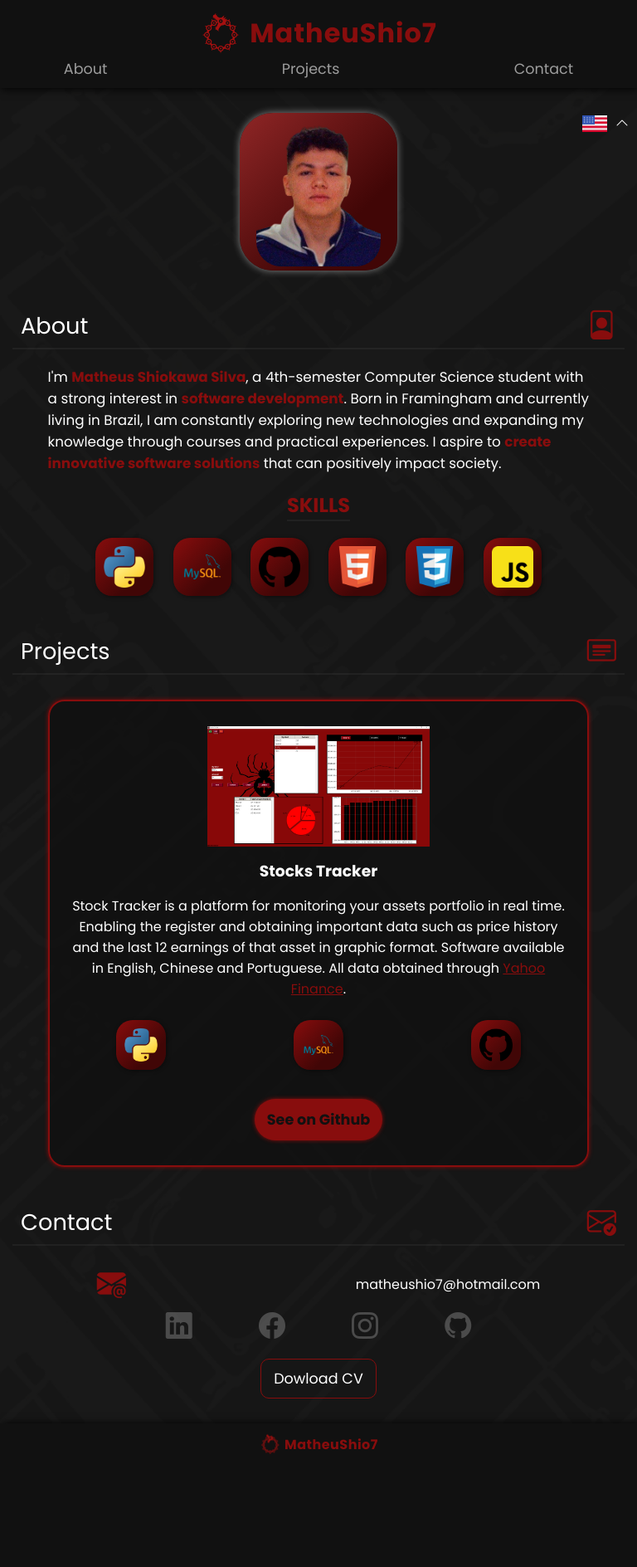
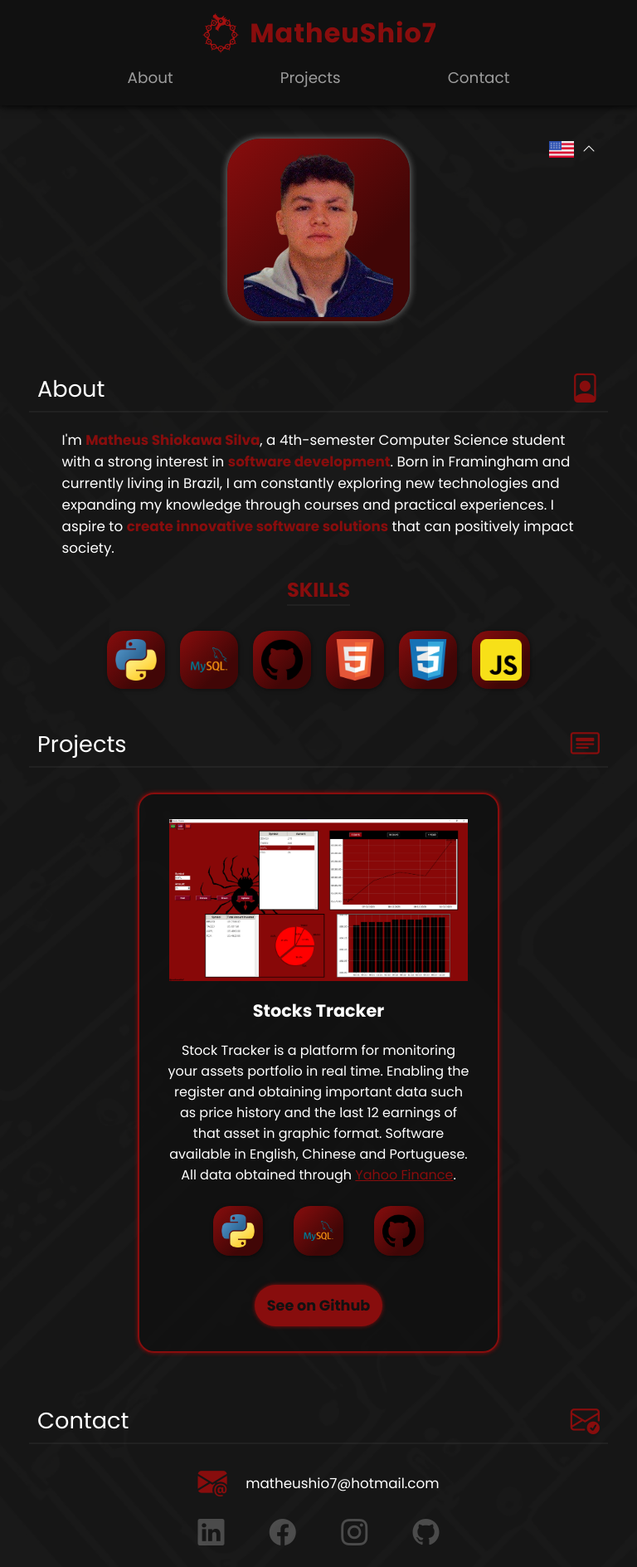
Before and after one commit to MatheuShio7/Portfolio, a plain HTML site: page index.html in a window 768 px wide. Shown: the top 1888 px of the page at 83% size. Before the commit the page ends 1765 px from the top, so only its background shows below. Drawn offline with nearby package versions, Linux system fonts and the light colour scheme.

Commit message:
commit 20

```diff
--- a/index.html
+++ b/index.html
@@ -75,7 +75,7 @@
                 <hr class="skills_hr">
             </div>
 
-            <div class="techs_div">
+            <div class="techs-container">
                 <div class="tech_border">
                     <img src="images/python.png" alt="Python" class="tech_logo">
                 </div>
--- a/styles/footer.css
+++ b/styles/footer.css
@@ -1,5 +1,5 @@
 footer {
-    background-color: rgb(17, 17, 17);
+    background-color: var(--grey_bg);
     box-shadow: 1px 1px 10px black;
 }
 
--- a/styles/header.css
+++ b/styles/header.css
@@ -1,5 +1,5 @@
 header {
-    background-color: rgb(17, 17, 17);
+    background-color: var(--grey_bg);
     box-shadow: 1px 1px 10px black;
 }
 
@@ -15,7 +15,7 @@ header {
 
 .logo h1 {
     letter-spacing: 0.03em;
-    color: #880d0d;
+    color: var(--red);
 }
 
 header ul {
--- a/styles/main.css
+++ b/styles/main.css
@@ -23,7 +23,7 @@ main {
     justify-content: center;
     align-items: center;
 
-    background: linear-gradient(135deg, #8f2626, #410606 70%);
+    background: linear-gradient(135deg, var(--red), var(--dark_red) 70%);
     border-radius: 40px;
     box-shadow: 0 0 10px rgba(255, 255, 255, 0.473);
     position: relative;
@@ -76,7 +76,7 @@ main {
 
     list-style: none;
 
-    background-color: rgb(17, 17, 17);
+    background-color: var(--grey_bg);
     border: 1px solid rgb(12, 12, 12);
     border-radius: 10px;
     color: rgba(255, 255, 255, 0.589);
@@ -141,7 +141,7 @@ main {
 .baseSection_head i {
     margin-right: 25px;
     font-size: 2.2em;
-    color: #880d0d;
+    color: var(--red);
 }
 
 .baseSection_hr {
@@ -155,7 +155,7 @@ main {
     align-items: center;
     margin-bottom: 20px;
     padding: 5px;
-    background: linear-gradient(135deg, #880d0d, #410606 70%);
+    background: linear-gradient(135deg, var(--red), var(--dark_red) 70%);
     border-radius: 20px;
     box-shadow: 1px 1px 5px rgba(0, 0, 0, 0.450);
 }
@@ -171,7 +171,7 @@ main {
 
 .about-section > p > span {
     font-weight: bolder;
-    color: #880d0d;
+    color: var(--red);
 }
 
 .about-section > .skills-head {
@@ -180,7 +180,7 @@ main {
     margin-block: 20px;
     text-transform: uppercase;
     text-align: center;
-    color: #880d0d;
+    color: var(--red);
 }
 
 .about-section > .skills-head > .skills_hr {
@@ -189,7 +189,7 @@ main {
     border: 1px solid rgba(255, 255, 255, 0.048);
 }
 
-.about-section > .techs_div {
+.about-section > .techs-container {
     display: flex;
     flex-flow: row wrap;
     justify-content: space-between;
@@ -197,12 +197,12 @@ main {
     margin: auto;
 }
 
-.techs_div > .tech_border {
+.techs-container > .tech_border {
     width: 70px;
     height: 70px;
 }
 
-.techs_div > .tech_border > .tech_logo {
+.techs-container > .tech_border > .tech_logo {
     width: 50px;
     height: 50px;
 }
@@ -227,8 +227,8 @@ main {
 
     background-color: rgba(12, 12, 12, 0.466);
     border-radius: 20px;
-    border: 2px solid #880d0d;
-    box-shadow: 0 0 5px #880d0d;
+    border: 2px solid var(--red);
+    box-shadow: 0 0 5px var(--red);
 }
 
 .stockTracker-container > .stocksTracker-image {
@@ -246,7 +246,7 @@ main {
 }
 
 .stockTracker-container > p > a {
-    color: #880d0d;
+    color: var(--red);
 }
 
 .stockTracker-container > .project_techs {
@@ -282,18 +282,18 @@ main {
     font-weight: bold;
     text-decoration: none;
 
-    background-color: #880d0d;
+    background-color: var(--red);
     color: rgb(17, 17, 17);
 
     border-radius: 25px;
-    box-shadow: 0 0 5px #880d0d;
+    box-shadow: 0 0 5px var(--red);
 
     transition: 0.3s;
 }
 
 .seeOnGit-btn:active {
     transform: scale(1.05);
-    box-shadow: 0 0 10px #880d0d;
+    box-shadow: 0 0 10px var(--red);
 }
 
 
@@ -301,8 +301,8 @@ main {
 .contact_content {
     display: flex;
     flex-flow: column;
-
-    width: 80%;
+    justify-content: center;
+    align-items: center;
 
     margin: auto;
 }
@@ -312,7 +312,7 @@ main {
     justify-content: space-between;
     align-items: center;
 
-    width: 87%;
+    width: 70%;
 
     margin: auto;
 }
@@ -326,7 +326,7 @@ main {
 .email-container > i {
     font-size: 2.2em;
 
-    color: #880d0d;
+    color: var(--red);
 }
 
 .socialMedia-container {
@@ -357,12 +357,12 @@ main {
     text-decoration: none;
 
     color: white;
-    border: 1px solid #880d0d;
+    border: 1px solid var(--red);
     border-radius: 10px;
 
     transition: 0.3s;
 }
 
 .btn-cv:active {
-    background-color: #880d0d;
+    background-color: var(--red);
 }
--- a/styles/media-query.css
+++ b/styles/media-query.css
@@ -34,3 +34,115 @@ photo border animation
         }
     }
 */
+
+@media (max-width: 320px) {
+    header ul {
+        width: 85%;
+    }
+
+    .about-section > .techs-container {
+        width: 75%;
+    }
+
+    .stockTracker-container > .stocksTracker-image {
+        height: 125px;
+    }
+
+    .stockTracker-container > .project_techs {
+        width: 90%;
+    }
+
+    .email-container {
+        width: 83%;
+    }
+
+    .socialMedia-container {
+        width: 70%;
+    }
+}
+
+@media (min-width: 768px) and (max-width: 991px) {
+    header ul {
+        width: 60%;
+
+        margin-top: 15px;
+        padding-bottom: 20px;
+    }
+
+    header ul .item {
+        font-size: 1.15em;
+    }
+
+    .item:active {
+        font-size: 1.17em;
+    }
+
+    main {
+        margin: 40px 20px;
+    }
+
+    .image_edge {
+        width: 220px;
+        height: 220px;
+    }
+
+    .image_edge img {
+        width: 180px;
+        height: 210px;
+    }
+
+    .language-menu {
+        right: 30px;
+    }
+
+    .baseSection_head {
+        margin-top: 55px;
+    }
+
+    .about-section > .skills-head {
+        margin-bottom: 30px;
+    }
+
+    .stockTracker-container {
+        width: 60%;
+    }
+
+    .stockTracker-container {
+        padding: 30px 35px;
+    }
+
+    .stockTracker-container > .stocksTracker-image {
+        height: 195px;
+    }
+
+    .stockTracker-container > .project_name {
+        font-size: 1.3em;
+        padding: 20px 0;
+    }
+
+    .stockTracker-container > .project_techs {
+        width: 70%;
+    }
+
+    .email-container {
+        width: 40%;
+        margin-bottom: 10px;
+    }
+
+    .email-container > p {
+        font-size: 1.05em;
+    }
+
+    .socialMedia-container {
+        width: 40%;
+        margin-bottom: 20px;
+    }
+
+    footer {
+        padding: 10px 0;
+    }
+
+    .logo-footer {
+        transform: scale(0.6);
+    }
+}
--- a/styles/style_base.css
+++ b/styles/style_base.css
@@ -1,3 +1,9 @@
+:root {
+    --red: #880d0d;
+    --dark_red: #410606;
+    --grey_bg: rgb(17, 17, 17);
+}
+
 * {
     margin: 0px;
     padding: 0px;
```
